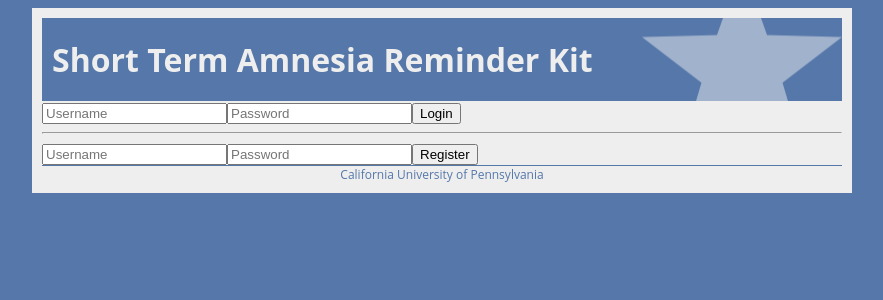
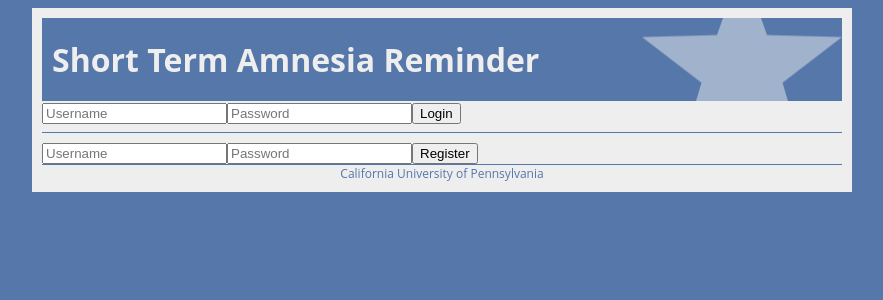
Before and after one commit to 0x1F602/star, a Node server app: page / in a window 1280 px wide. Shown: the top 300 px of the page, without its empty margins (198-1081 px from the left). Run offline with Node 20, Linux system fonts and the light colour scheme; some libraries are stand-ins or nearby versions.

Commit message:
Updated CSS and templates (for real this time)

```diff
--- a/public/style.css
+++ b/public/style.css
@@ -22,6 +22,11 @@ h3
     border-bottom: 1px solid #57A;
     }
 
+h4
+	{
+	color: #57A;
+	}
+
 img
     {
     border: 0;
@@ -39,7 +44,22 @@ a:hover
     background: #CCC;
     }
 
-.main
+fieldset
+	{
+	border: 0;
+	padding: 0;
+	padding-bottom: 5px;
+	}
+
+hr
+	{
+	border: 0;
+	color: #57A;
+	background-color: #57A;
+	height: 1px;
+	}
+
+#main
     {
     margin: auto;
     width: 800px;
@@ -49,61 +69,87 @@ a:hover
     background: #EEE;
     }
 
-.header
+#header
     {
     margin: 0;
     padding: 10px 0;
     color: #EEE;
     background-color: #57A;
-    background-image: url("headerbg.png");
+    background-image: url("/headerbg.png");
     background-position: center right;
     background-repeat: no-repeat;
     }
 
-
-.header p
+#header p
     {
     margin: 10px;
     }
 
-
-.navigation
+#navigation
     {
     background: #EEE;
     padding: 0;
     font-weight: 600;
     }
 
-.navigation a
+#navigation a
     {
     padding: 0 15px;
     text-decoration: none;
     }
 
-.footer
+#footer
     {
+	clear: both;
     color: #57A;
     font-size: 75%;
     text-align: center;
     border-top: 1px solid #57A;
     }
 
-.footer a
+#footer a
     {
     text-decoration: none;
     }
 
 input#start_date, input#start_hours, input#start_minutes,
-input#end_date, input#end_hours, input#end_minutes {
+input#end_date, input#end_hours, input#end_minutes
+	{
     width: 150px;
-}
+	}
 
-#latest_event {
+#latest_event
+	{
     display: hidden;
-}
+	}
 
-#latest_event #video {
+#latest_event #video
+	{
     height: 250px;
     width: 250px;
-    background-color: gray;
-}
+    background-color: #57A;
+	}
+
+#alerts, #current_time
+	{
+	margin-bottom: 0;
+	}
+
+#alerts
+	{
+	border: 0;
+	}
+
+#current_title
+	{
+	margin: 2px 0;
+	padding-left: 10px;
+	background-color: #57A;
+	color: #EEE;
+	}
+
+#latest_event h3
+	{
+	margin: 2px 0;
+	padding-left: 10px;
+	}
--- a/views/includes/foot.jade
+++ b/views/includes/foot.jade
@@ -1,2 +1,2 @@
-.footer
+#footer
    a(href='http://www.calu.edu') California University of Pennsylvania
--- a/views/includes/head.jade
+++ b/views/includes/head.jade
@@ -1,6 +1,7 @@
 head
-    title STAR/K Project
+    title Short-Term Amnesia Reminder
     | <meta http-equiv="X-UA-Compatible" content="IE=edge,chrome=1" />
     script(src='/js/jquery.js')
     block js_includes
     link(rel='stylesheet',href='/style.css')
+    link(rel='shortcut icon',href='/icon.png')
--- a/views/includes/header.jade
+++ b/views/includes/header.jade
@@ -1,2 +1,2 @@
-.header
-    h1 Short Term Amnesia Reminder Kit
+#header
+    h1 Short Term Amnesia Reminder
--- a/views/layout.jade
+++ b/views/layout.jade
@@ -2,7 +2,7 @@ doctype html
 html
     include includes/head
 body
-    .main
+    #main
         include includes/header
         block content
         block admin_nav
```
Also changed, not shown: views/patient.jade (+6 -7 lines), views/user.jade (+4 -5 lines).
